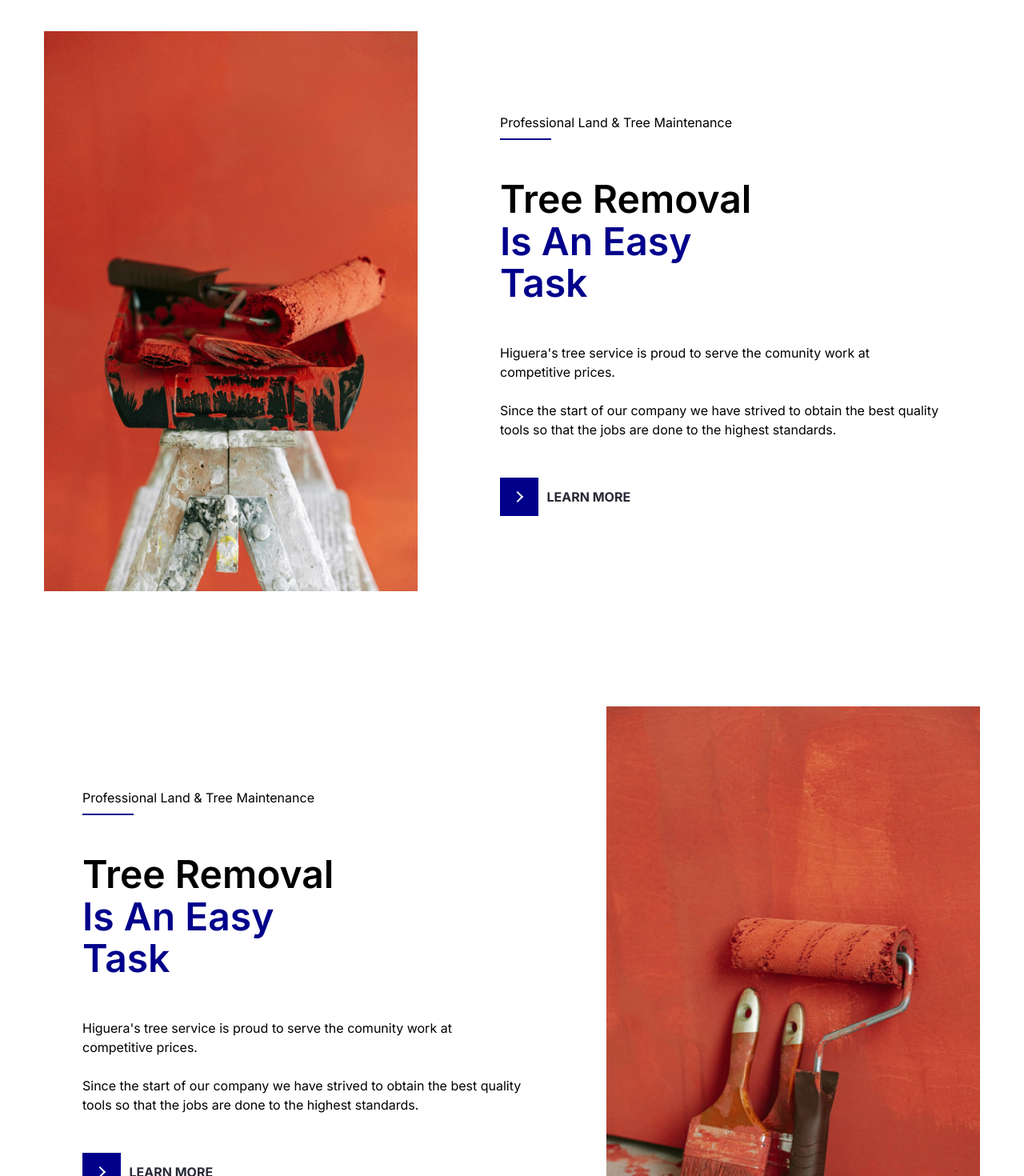
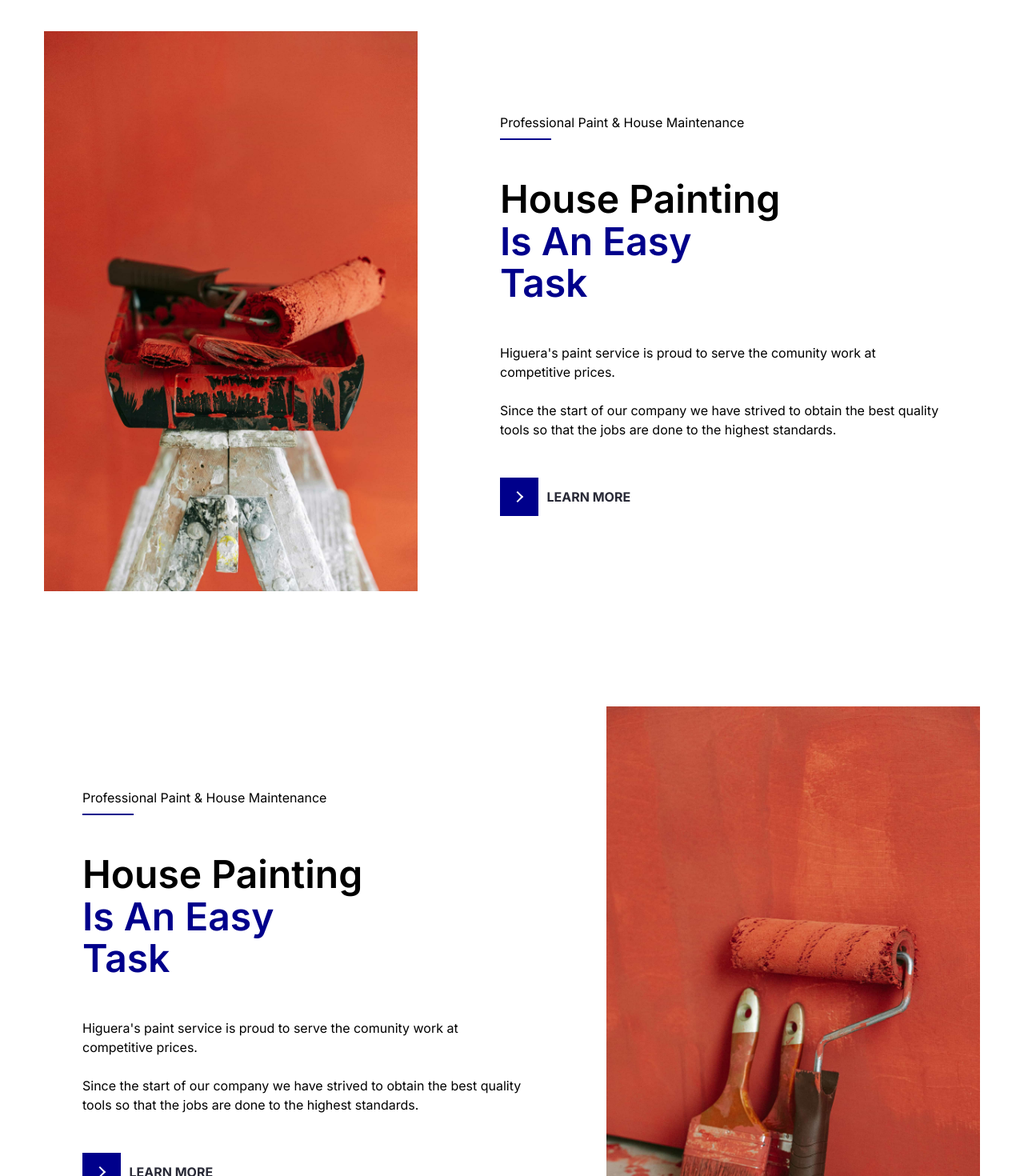
Before and after one commit to BerylBrothers/Paint-Website, a Next.js app: page / in a window 1280 px wide. Shown: the part 1020-2490 px from the top of the page at 80% size. Built offline with nearby package versions, Linux system fonts and the light colour scheme.

Commit message:
change wording for paint website

```diff
--- a/app/about/page.jsx
+++ b/app/about/page.jsx
@@ -6,17 +6,17 @@ const items = [
   {
     picture: "/images/paint-team-2.jpg",
     name: "Eric Lopez",
-    title: "Lumberjack",
+    title: "Painter",
   },
   {
     picture: "/images/paint-team-1.jpg",
     name: "John Phillips",
-    title: "Lumberjack",
+    title: "Painter",
   },
   {
     picture: "/images/paint-team-4.jpg",
     name: "Lance Baker",
-    title: "Lumberjack",
+    title: "Painter",
   },
 ];
 
@@ -32,14 +32,14 @@ const page = () => {
           <div className="flex flex-col xl:order-1 order-2 justify-center items-center text-left p-6">
             <div className="text-center xl:text-left">
               <div className="flex flex-col xl:justify-start justify-center xl:items-start items-center p-6">
-                <p className="py-2">Professional Land & Tree Maintenance</p>
+                <p className="py-2">Professional Paint & House Maintenance</p>
                 <div className=" flex justify-center items-center border-[#00008B] border-b-2 w-16 "></div>
               </div>
               <h2 className=" p-6 max-w-full xl:max-w-[400px]">
                 Our Mission Statement
               </h2>
               <p className="max-w-[600px] p-6">
-                Higuera's tree service is proud to serve the comunity work at
+                Higuera's paint service is proud to serve the comunity work at
                 competitive prices.
                 <br />
                 <br />
@@ -92,11 +92,11 @@ const page = () => {
       <div className="flex flex-col xl:flex justify-center items-center py-12">
         <div className="flex flex-col justify-center items-center">
           <div className="flex flex-col justify-center items-center p-6">
-            <p className="py-2">Professional Land & Tree Maintenance</p>
+            <p className="py-2">Professional Paint & House Maintenance</p>
             <div className="flex justify-center items-center border-[#00008B] border-b-2 w-16 "></div>
           </div>
           <div className="py-12">
-            <h2>Our Lumberjacks</h2>
+            <h2>Our Painters</h2>
           </div>
           <div className="grid grid-cols-1 xl:grid-cols-3 gap-6">
             {items.map((item, index) => {
--- a/app/contact/page.jsx
+++ b/app/contact/page.jsx
@@ -24,7 +24,7 @@ const cards = [
   {
     icon: <FaEnvelope />,
     title: "Email",
-    info: "Services@TreeService.com",
+    info: "Services@PaintService.com",
   },
 ];
 
@@ -137,7 +137,7 @@ const page = () => {
           >
             <div className="flex flex-col xl:justify-start justify-center xl:items-start items-center">
               <p className="text-white py-2">
-                Professional Land & Tree Maintenance
+                Professional Paint & House Maintenance
               </p>
               <div className=" flex justify-center items-center border-[#00008B] border-b-2 w-16 "></div>
             </div>
@@ -180,48 +180,54 @@ const page = () => {
             </div>
 
             <div className="text-white">
-              <p className="text-white ">Select Tree Removal Services</p>
+              <p className="text-white ">Select House Painting Services</p>
               <label className="flex items-center gap-2">
                 <input
                   type="checkbox"
-                  name="treeRemoval"
-                  checked={formData.selectedServices.includes("treeRemoval")}
+                  name="interiorPainting"
+                  checked={formData.selectedServices.includes(
+                    "interiorPainting"
+                  )}
                   onChange={handleServiceChange}
                   className="h-4 w-4"
                 />
-                Tree Removal
+                Interior Painting
               </label>
               <label className="flex items-center gap-2">
                 <input
                   type="checkbox"
-                  name="treeTrimming"
-                  checked={formData.selectedServices.includes("treeTrimming")}
+                  name="exteriorPainting"
+                  checked={formData.selectedServices.includes(
+                    "exteriorPainting"
+                  )}
                   onChange={handleServiceChange}
                   className="h-4 w-4"
                 />
-                Tree Trimming
+                Exterior Painting
               </label>
               <label className="flex items-center gap-2">
                 <input
                   type="checkbox"
-                  name="treeHealthAssessments"
+                  name="commercialPainting"
                   checked={formData.selectedServices.includes(
-                    "treeHealthAssessments"
+                    "commercialPainting"
                   )}
                   onChange={handleServiceChange}
                   className="h-4 w-4"
                 />
-                Tree Health Assessments
+                Commercial Painting
               </label>
               <label className="flex items-center gap-2">
                 <input
                   type="checkbox"
-                  name="landClearing"
-                  checked={formData.selectedServices.includes("landClearing")}
+                  name="specialtyCoating"
+                  checked={formData.selectedServices.includes(
+                    "specialtyCoating"
+                  )}
                   onChange={handleServiceChange}
                   className="h-4 w-4"
                 />
-                Land Clearing
+                Specialty Coating
               </label>
             </div>
 
--- a/app/services/page.jsx
+++ b/app/services/page.jsx
@@ -5,33 +5,33 @@ import Image from "next/image";
 const services = [
   {
     picture: "/images/tree-removal-resize.jpg",
-    name: "Tree Removal",
-    title: "Tree Service",
+    name: "Interior Painting",
+    title: "Paint Service",
   },
   {
     picture: "/images/tree-trimming-resize.jpg",
-    name: "Tree Trimming",
-    title: "Tree Service",
+    name: "Exterior Painting",
+    title: "Paint Service",
   },
   {
     picture: "/images/tree-health-assessment-resize.jpg",
-    name: "Tree Health Assessments",
-    title: "Tree Service",
+    name: "Commercial Painting",
+    title: "Paint Service",
   },
   {
     picture: "/images/storm-clean-up-resize.jpg",
-    name: "Storm Clean Up",
-    title: "Tree Service",
+    name: "Specialty Coatings",
+    title: "Paint Service",
   },
   {
     picture: "/images/land-clearing-resize.jpg",
-    name: "Land Clearing",
-    title: "Tree Service",
+    name: "Cabinet Painting & Refinishing",
+    title: "Paint Service",
   },
   {
     picture: "/images/tree-planting-resize.jpg",
-    name: "Tree Planting",
-    title: "Tree Service",
+    name: "Deck & Fence Painting",
+    title: "Paint Service",
   },
 ];
 
--- a/components/About.jsx
+++ b/components/About.jsx
@@ -21,15 +21,15 @@ const About = () => {
           <div className="flex flex-col justify-center items-center text-center xl:text-left p-6 ">
             <div className="text-center xl:text-left ">
               <div className="flex flex-col xl:justify-start justify-center xl:items-start items-center p-6">
-                <p className="py-2">Professional Land & Tree Maintenance</p>
+                <p className="py-2">Professional Paint & House Maintenance</p>
                 <div className=" flex justify-center items-center border-[#00008B] border-b-2 w-16 "></div>
               </div>
               <h2 className=" p-6 max-w-full xl:max-w-[400px]">
-                Tree Removal{" "}
+                House Painting{" "}
                 <span className="text-[#00008B]">Is An Easy Task </span>
               </h2>
               <p className="max-w-[600px] p-6">
-                Higuera's tree service is proud to serve the comunity work at
+                Higuera's paint service is proud to serve the comunity work at
                 competitive prices.
                 <br />
                 <br />
--- a/components/About2.jsx
+++ b/components/About2.jsx
@@ -10,15 +10,15 @@ const About = () => {
           <div className="flex flex-col xl:order-1 order-2 justify-center items-center text-left p-6">
             <div className="text-center xl:text-left">
               <div className="flex flex-col xl:justify-start justify-center xl:items-start items-center p-6">
-                <p className="py-2">Professional Land & Tree Maintenance</p>
+                <p className="py-2">Professional Paint & House Maintenance</p>
                 <div className=" flex justify-center items-center border-[#00008B] border-b-2 w-16 "></div>
               </div>
               <h2 className=" p-6 max-w-full xl:max-w-[400px]">
-                Tree Removal{" "}
+                House Painting{" "}
                 <span className="text-[#00008B]">Is An Easy Task </span>
               </h2>
               <p className="max-w-[600px] p-6">
-                Higuera's tree service is proud to serve the comunity work at
+                Higuera's paint service is proud to serve the comunity work at
                 competitive prices.
                 <br />
                 <br />
--- a/components/Areas.jsx
+++ b/components/Areas.jsx
@@ -42,7 +42,7 @@ const Areas = () => {
         <div className="flex flex-col xl:flex justify-center items-center py-12">
           <div className="flex flex-col justify-center items-center">
             <div className="flex flex-col justify-center items-center p-6">
-              <p className="py-2">Professional Land & Tree Maintenance</p>
+              <p className="py-2">Professional House & Paint Maintenance</p>
               <div className="flex justify-center items-center border-[#00008B] border-b-2 w-16 "></div>
             </div>
             <div className="py-12">
--- a/components/Footer.jsx
+++ b/components/Footer.jsx
@@ -34,7 +34,7 @@ const info = [
   {
     icon: <FaEnvelope />,
     title: "Envelope",
-    description: "Services@TreeService.com",
+    description: "Services@PaintService.com",
   },
   // {icon: <FaMapMarkerAlt />,
   //   title:"Address",
--- a/components/ParallaxComponent.jsx
+++ b/components/ParallaxComponent.jsx
@@ -11,7 +11,7 @@ const items = [
   },
   {
     image: "/images/tiny-image-2.jpg",
-    action: "2 Cutting Trees",
+    action: "2 Painting Houses",
     description: "You can depend on our trained employees to provide service.",
   },
   {
--- a/components/Services.jsx
+++ b/components/Services.jsx
@@ -27,16 +27,16 @@ const Services = () => {
           {/* Text content centered */}
           <div className="flex flex-col justify-center items-center text-left p-4 text-white">
             <div className="text-center xl:text-left">
-              <div className="flex flex-col xl:justify-start justify-center xl:items-start items-center p-6">
-                <p className="py-2">Professional Land & Tree Maintenance</p>
+              <div className="flex flex-col xl:justify-start justify-center xl:items-start items-center p-2">
+                <p className="py-2">Professional Paint & House Maintenance</p>
                 <div className=" flex justify-center items-center border-[#00008B] border-b-2 w-16 "></div>
               </div>
-              <h2 className="p-4 max-w-full xl:max-w-[400px] text-center xl:text-left">
-                Tree Removal{" "}
+              <h2 className="p-2 max-w-full xl:max-w-[400px] text-center xl:text-left">
+                House Painting{" "}
                 <span className="text-[#00008B]">Is An Easy Task </span>
               </h2>
-              <p className="max-w-[600px] p-6 text-center xl:text-left">
-                Higuera's tree service is proud to serve the community with
+              <p className="max-w-[600px] p-4 text-center xl:text-left">
+                Higuera's paint service is proud to serve the community with
                 competitive prices.
                 <br />
                 <br />
--- a/components/Team.jsx
+++ b/components/Team.jsx
@@ -5,17 +5,17 @@ const items = [
   {
     picture: "/images/paint-team-2.jpg",
     name: "Eric Lopez",
-    title: "Lumberjack",
+    title: "Painter",
   },
   {
     picture: "/images/paint-team-1.jpg",
     name: "John Phillips",
-    title: "Lumberjack",
+    title: "Painter",
   },
   {
     picture: "/images/paint-team-4.jpg",
     name: "Lance Baker",
-    title: "Lumberjack",
+    title: "Painter",
   },
 ];
 
@@ -26,11 +26,11 @@ const Team = () => {
         <div className="flex flex-col xl:flex justify-center items-center py-12">
           <div className="flex flex-col justify-center items-center">
             <div className="flex flex-col justify-center items-center p-6">
-              <p className="py-2">Professional Land & Tree Maintenance</p>
+              <p className="py-2">Professional Paint & House Maintenance</p>
               <div className="flex justify-center items-center border-[#00008B] border-b-2 w-16 "></div>
             </div>
             <div className="py-12">
-              <h2>Our Lumberjacks</h2>
+              <h2>Our Painters</h2>
             </div>
             <div className="grid grid-cols-1 xl:grid-cols-3 gap-6">
               {items.map((item, index) => {
--- a/components/Testimonials.jsx
+++ b/components/Testimonials.jsx
@@ -53,10 +53,10 @@ const Testimonials = () => {
             <div className="absolute inset-0 opacity-60 bg-[#1098F7]"></div>
             <div className="flex flex-col justify-center items-center text-center xl:text-left p-6 z-10">
               <h2 className="p-6 max-w-full xl:max-w-[500px] text-center">
-                Tree Removal Is An Easy Task
+                House Painting Is An Easy Task
               </h2>
               <p className="max-w-[600px] p-6">
-                Higuera's tree service is proud to serve the community with
+                Higuera's paint service is proud to serve the community with
                 competitive prices.
                 <br />
                 <br />
@@ -74,11 +74,11 @@ const Testimonials = () => {
             {/* Display only the current testimonial */}
             <div className="relative z-10">
               <div className="flex flex-col justify-center items-center text-center xl:text-left p-6 z-10 text-white">
-                <h2 className="p-6 max-w-full xl:max-w-[350px] text-center">
-                  Join Our Tree Service
+                <h2 className="p-6 max-w-full xl:max-w-[375px] text-center">
+                  Join Our Paint Service
                 </h2>
                 <p className="max-w-[600px] p-6">
-                  Higuera's tree service is proud to serve the community with
+                  Higuera's paint service is proud to serve the community with
                   competitive prices.
                   <br />
                   <br />
--- a/components/TopBar.jsx
+++ b/components/TopBar.jsx
@@ -8,7 +8,7 @@ const TopBar = () => {
       <div className="flex flex-row container mx py-2 justify-between">
         <div className="flex gap-4 justify-center items-center">
           <FaEnvelope />
-          <p>Services@TreeService.com</p>
+          <p>Services@PaintService.com</p>
         </div>
         <Socials />
       </div>
```
